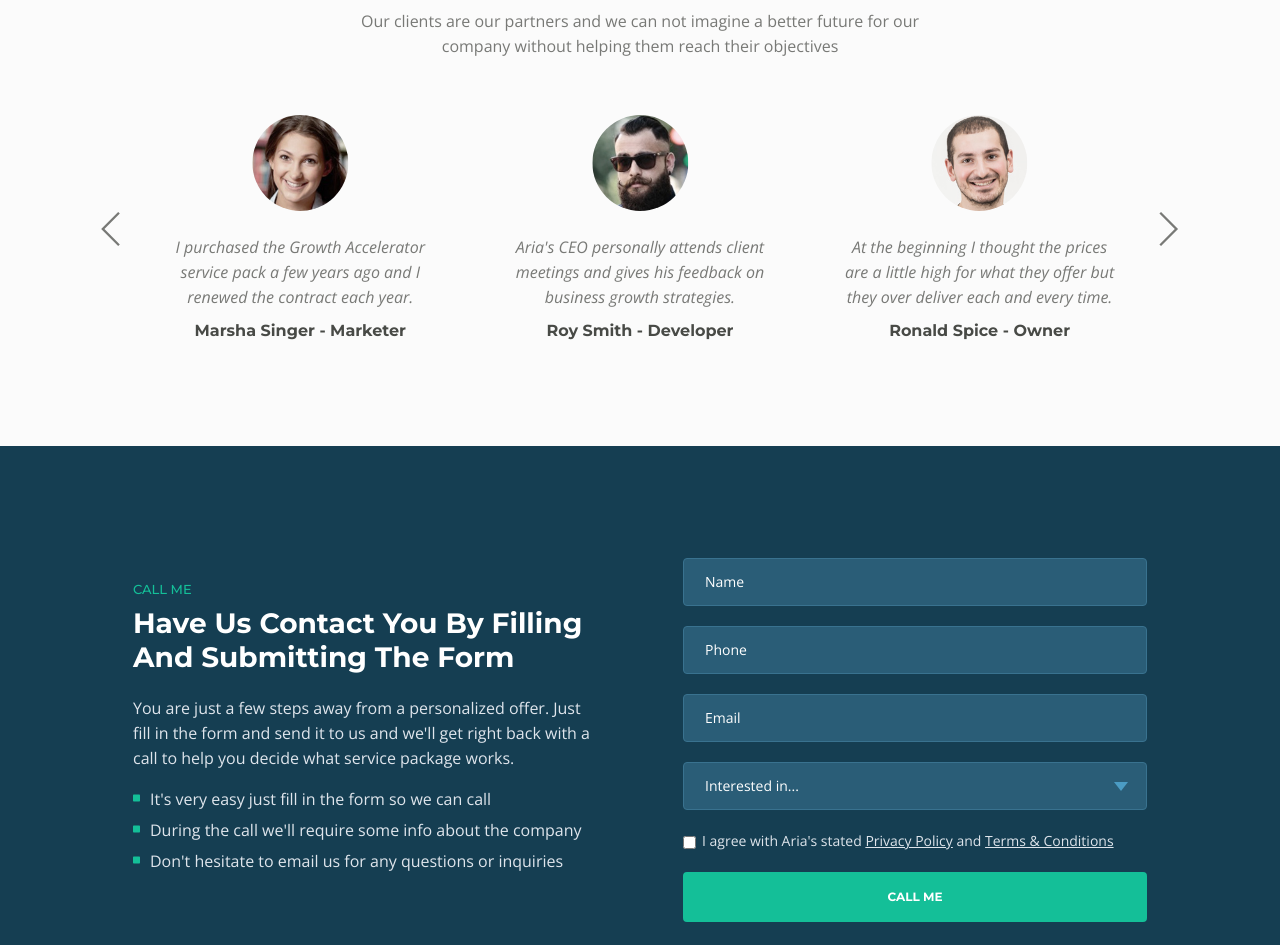
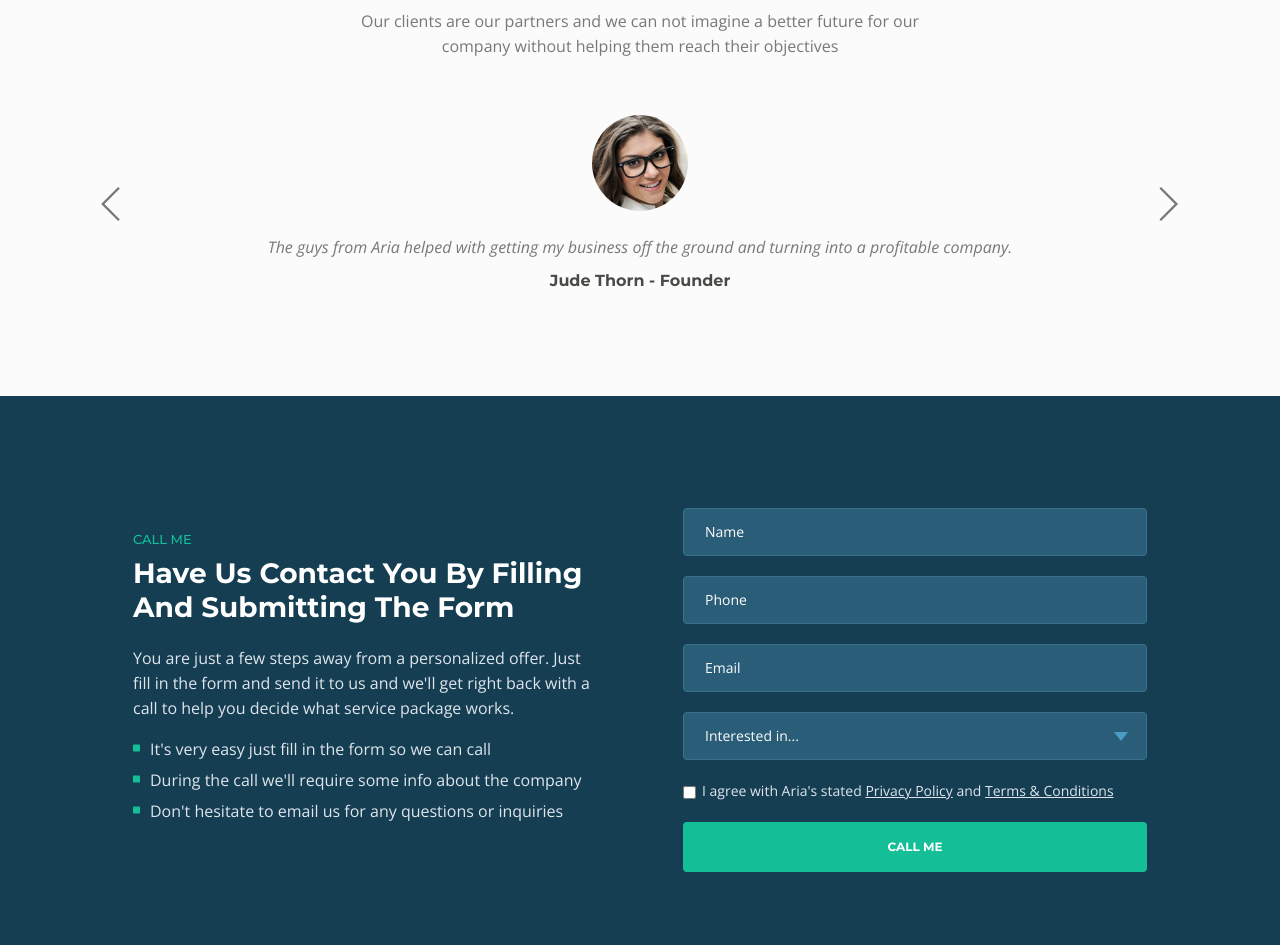
Before and after one commit to Manjaka/site, a plain HTML site: page index.html in a window 1280 px wide. Shown: the part 4018-4963 px from the top of the page. Drawn offline with nearby package versions, Linux system fonts and the light colour scheme.

Commit message:
Update index.html

```diff
--- a/index.html
+++ b/index.html
@@ -1238,7 +1238,6 @@
     <script src="js/popper.min.js"></script> <!-- Popper tooltip library for Bootstrap -->
     <script src="js/bootstrap.min.js"></script> <!-- Bootstrap framework -->
     <script src="js/jquery.easing.min.js"></script> <!-- jQuery Easing for smooth scrolling between anchors -->
-    <script src="js/swiper.min.js"></script> <!-- Swiper for image and text sliders -->
     <script src="js/jquery.magnific-popup.js"></script> <!-- Magnific Popup for lightboxes -->
     <script src="js/morphext.min.js"></script> <!-- Morphtext rotating text in the header -->
     <script src="js/isotope.pkgd.min.js"></script> <!-- Isotope for filter -->
```
